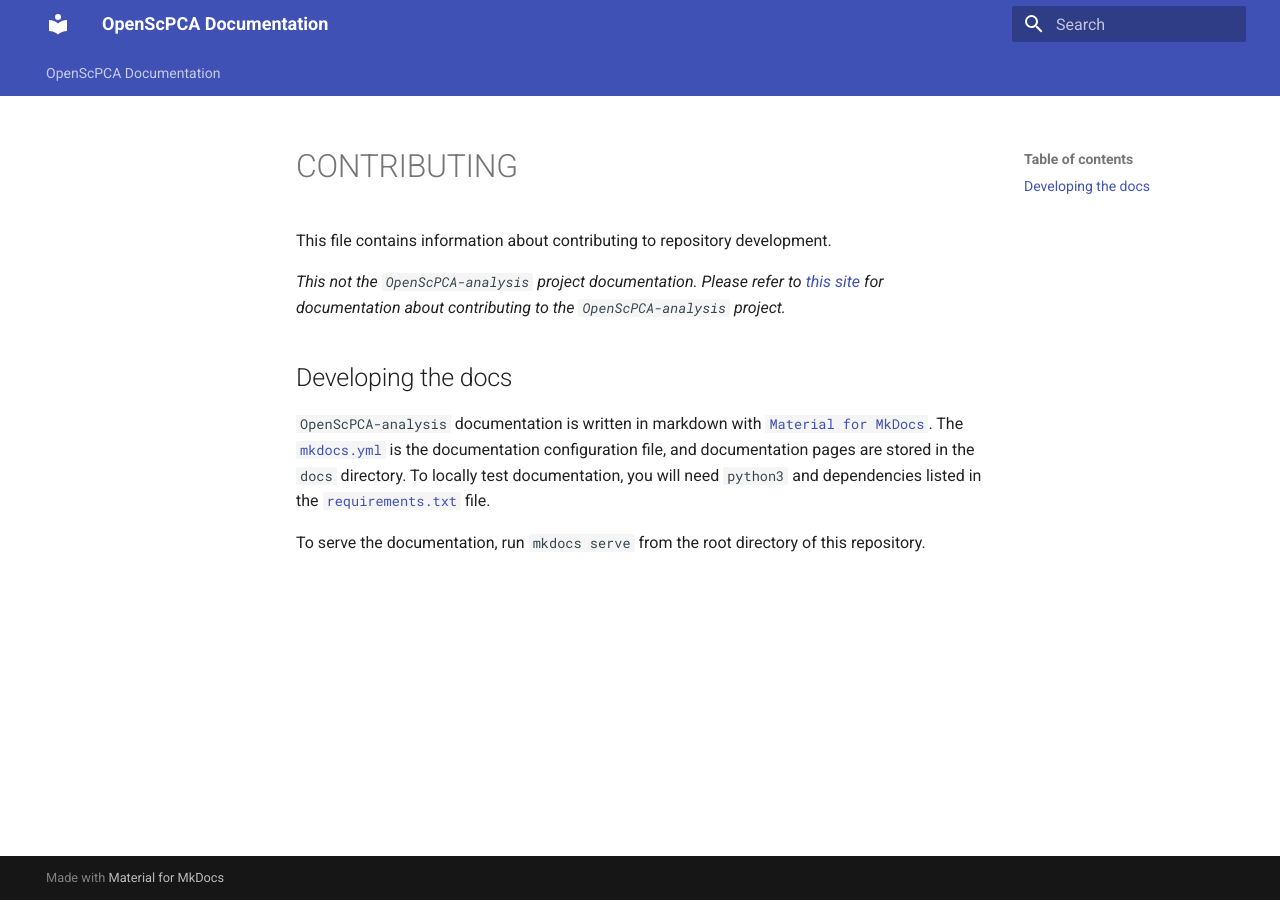
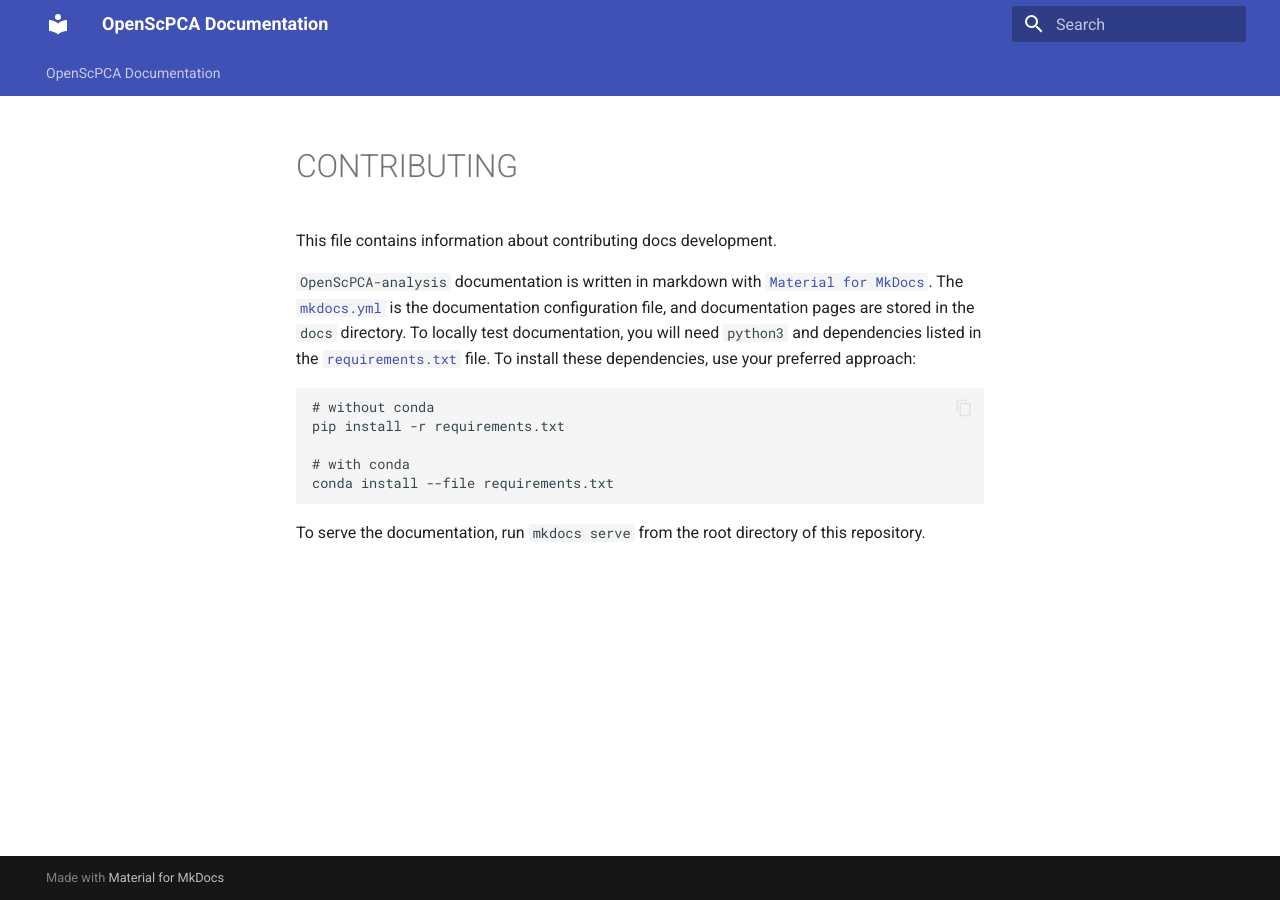
Before and after one commit to AlexsLemonade/OpenScPCA-analysis, an MkDocs documentation site: the page built from docs/CONTRIBUTING.md, in a window 1280 px wide. Built offline with MkDocs 1.6.1 and Material for MkDocs 9.7.7, drawn with Linux system fonts in a browser that asks for light colours.

Commit message:
Update contributing: remove outdated sentences and add code to build an environment

````diff
--- a/docs/CONTRIBUTING.md
+++ b/docs/CONTRIBUTING.md
@@ -1,13 +1,17 @@
-This file contains information about contributing to repository development.
-
-_This not the `OpenScPCA-analysis` project documentation._
-_Please refer to [this site](PENDING) for documentation about contributing to the `OpenScPCA-analysis` project._
-
-
-## Developing the docs
+This file contains information about contributing docs development.
 
 `OpenScPCA-analysis` documentation is written in markdown with [`Material for MkDocs`](https://squidfunk.github.io/mkdocs-material/).
 The [`mkdocs.yml`](../mkdocs.yml) is the documentation configuration file, and documentation pages are stored in the `docs` directory.
-To locally test documentation, you will need `python3` and dependencies listed in the [`requirements.txt`](requirements.txt) file.
+To locally test documentation, you will need `python3` and dependencies listed in the [`requirements.txt`](./requirements.txt) file.
+To install these dependencies, use your preferred approach:
+
+```sh
+# without conda
+pip install -r requirements.txt
+
+# with conda
+conda install --file requirements.txt
+```
+
 
 To serve the documentation, run `mkdocs serve` from the root directory of this repository.
````
